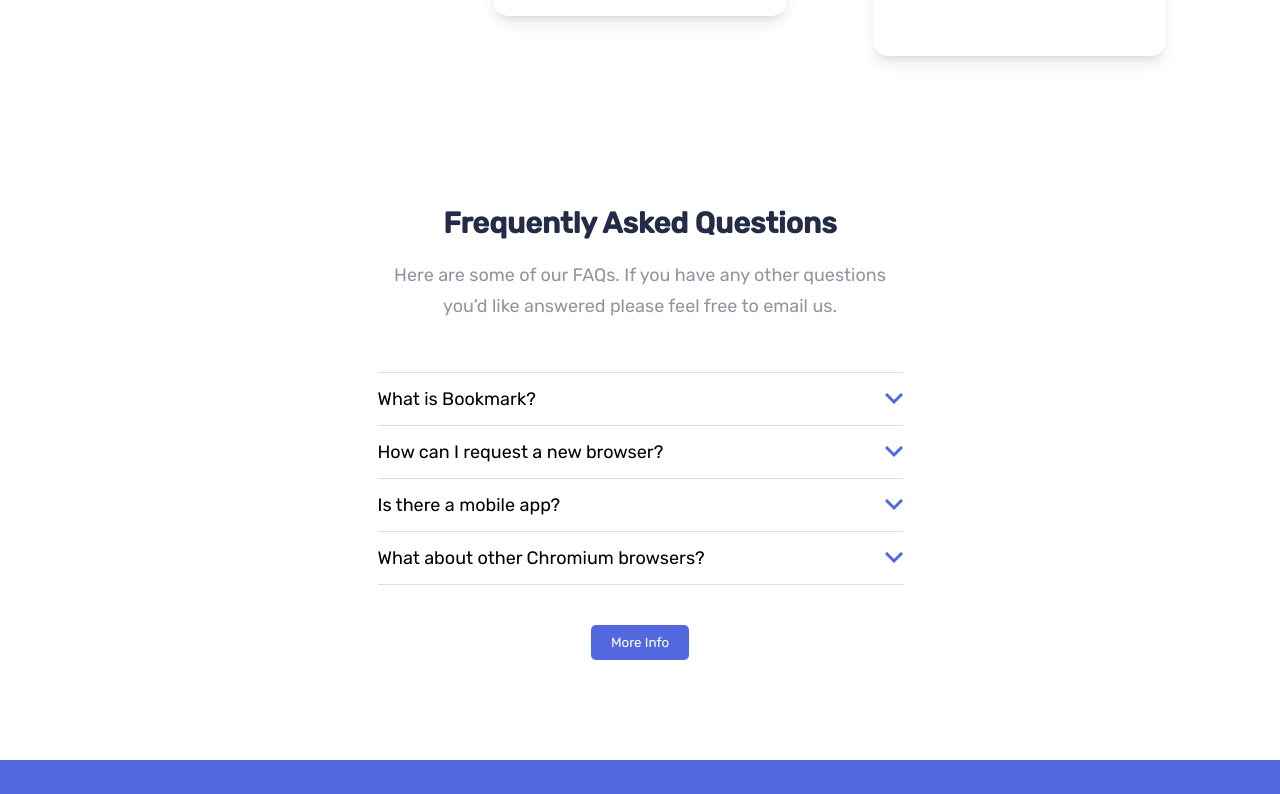
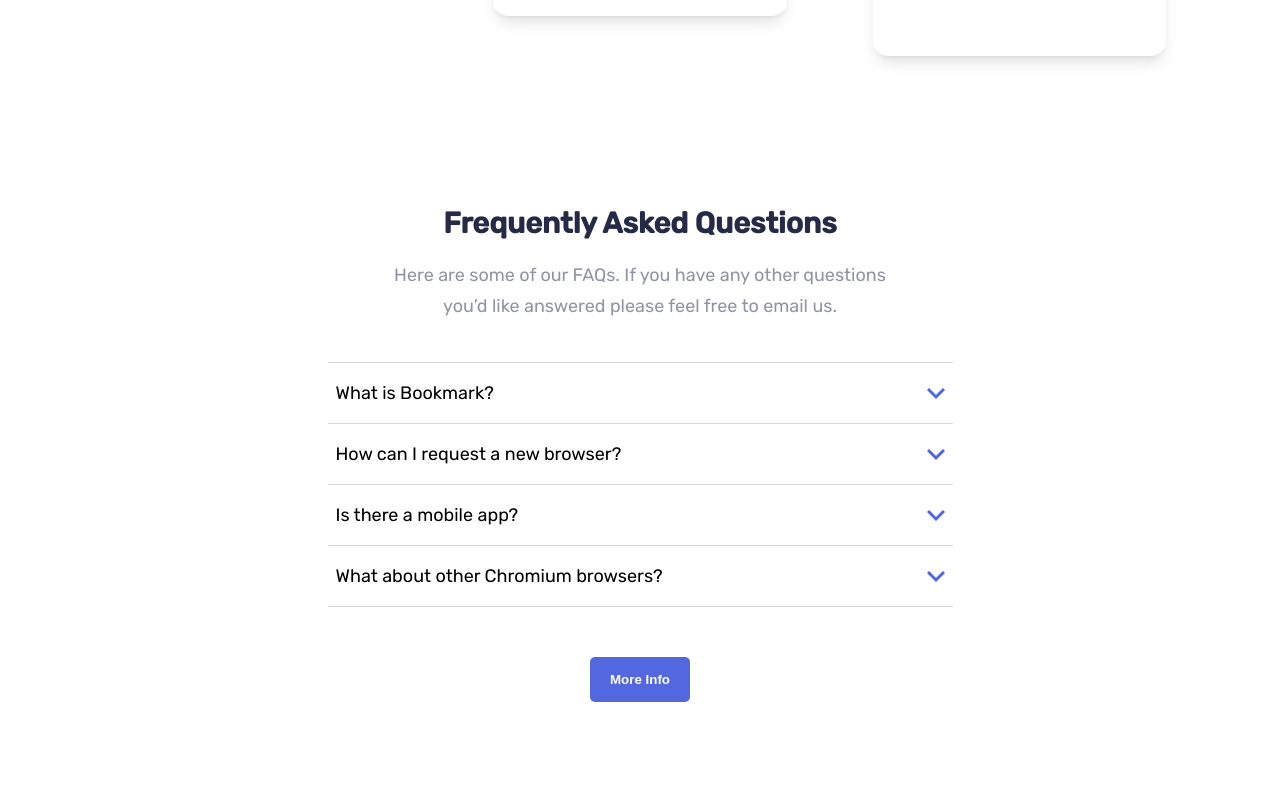
Before and after one commit to data-sets/bookmark-landing-page, a React (Create React App) app: page / in a window 1280 px wide. Shown: the part 2003-2797 px from the top of the page. Built offline with nearby package versions, Linux system fonts and the light colour scheme.

Commit message:
added: accordion

```diff
--- a/src/App.js
+++ b/src/App.js
@@ -1,7 +1,7 @@
 import { BrowserRouter as Router, Routes, Route } from "react-router-dom";
 
-import Index from "./assets/modules/Index";
 import NoMatch from "./assets/modules/NoMatch";
+import Default from "./assets/modules/Default";
 
 import "./dist/style.css";
 
@@ -9,7 +9,7 @@
   return (
     <Router>
       <Routes>
-        <Route path="/" element={<Index />} />
+        <Route path="/" element={<Default />} />
         <Route path="*" element={<NoMatch />} />
       </Routes>
     </Router>
--- a/src/assets/modules/Index.jsx
+++ b/src/assets/modules/Default.jsx
@@ -3,6 +3,7 @@
 import Extension from "./Extensions";
 import Faq from "./Faq";
 import Footer from "./Footer";
+
 export default function Index() {
   return (
     <>
--- a/src/assets/modules/Faq.jsx
+++ b/src/assets/modules/Faq.jsx
@@ -1,5 +1,28 @@
 import React, { Component } from "react";
-import Arrow from "../images/icon-arrow.svg";
+
+import FaqItem from "../modules/data/FaqItem";
+
+export const faqs = [
+  {
+    question: "What is Bookmark?",
+    answer:
+      "Tenetur ullam rerum ad iusto possimus sequi mollitia dolore sunt quam praesentium. Vivamus luctus eros aliquet convallis ultricies. Mauris augue massa, ultricies non ligula.",
+  },
+  {
+    question: "How can I request a new browser?",
+    answer: `Vivamus luctus eros aliquet convallis ultricies. Mauris augue massa, ultricies non ligula. Suspendisse imperdiet. Vivamus luctus eros aliquet convallis ultricies. Mauris augue massa, ultricies non ligula. `,
+  },
+  {
+    question: "Is there a mobile app?",
+    answer:
+      "Suspendisse imperdie tVivamus luctus eros aliquet convallis ultricies. Mauris augue massa, ultricies non ligula. Suspendisse imperdiet.",
+  },
+  {
+    question: "What about other Chromium browsers?",
+    answer:
+      "Blanditiis aliquid adipisci quisquam reiciendis voluptates itaque. Vivamus luctus eros aliquet convallis ultricies. Mauris augue massa, ultricies non ligula.",
+  },
+];
 
 export default class Faq extends Component {
   render() {
@@ -16,44 +39,9 @@
             </div>
             <div>
               <ul>
-                <li>
-                  <div>
-                    <h3>What is Bookmark?</h3>
-                  </div>
-                  <div>
-                    <img src={Arrow} alt="Dropdown Arrow" />
-                  </div>
-                </li>
-                <li>
-                  <div>
-                    <h3>How can I request a new browser?</h3>
-                  </div>
-                  <div>
-                    <div>
-                      <img src={Arrow} alt="Dropdown Arrow" />
-                    </div>
-                  </div>
-                </li>
-                <li>
-                  <div>
-                    <h3>Is there a mobile app?</h3>
-                  </div>
-                  <div>
-                    <div>
-                      <img src={Arrow} alt="Dropdown Arrow" />
-                    </div>
-                  </div>
-                </li>
-                <li>
-                  <div>
-                    <h3>What about other Chromium browsers?</h3>
-                  </div>
-                  <div>
-                    <div>
-                      <img src={Arrow} alt="Dropdown Arrow" />
-                    </div>
-                  </div>
-                </li>
+                {faqs.map((faq, index) => (
+                  <FaqItem key={index} faq={faq} />
+                ))}
               </ul>
               <div className="btn-container">
                 <button className="btn-container__btn">More Info</button>
--- /dev/null
+++ b/src/assets/modules/data/FaqItem.jsx
@@ -0,0 +1,43 @@
+import { useState } from "react";
+import { useRef } from "react";
+import Arrow from "./icon-arrow.svg";
+
+const FaqItem = ({ faq }) => {
+  const [clicked, setClicked] = useState(false);
+  const contentEl = useRef();
+
+  const { question, answer } = faq;
+
+  const handleToggle = () => {
+    setClicked((prev) => !prev);
+  };
+
+  return (
+    <li className={`accordion_item ${clicked ? "active" : ""}`}>
+      <button className="button" onClick={handleToggle}>
+        {question}
+        <span className="control">
+          {clicked ? (
+            <img className="arrow" src={Arrow} alt="Arrow Icon" />
+          ) : (
+            <img src={Arrow} alt="Arrow Icon" />
+          )}{" "}
+        </span>
+      </button>
+
+      <div
+        ref={contentEl}
+        className="answer_wrapper"
+        style={
+          clicked
+            ? { height: contentEl.current.scrollHeight }
+            : { height: "0px" }
+        }
+      >
+        <div className="answer">{answer}</div>
+      </div>
+    </li>
+  );
+};
+
+export default FaqItem;
--- a/src/assets/scss/globals/_main.scss
+++ b/src/assets/scss/globals/_main.scss
@@ -67,7 +67,7 @@
       display: flex;
       gap: 40px;
       text-transform: uppercase;
-      font-size: 1rem;
+      font-size: 16px;
       li {
         a {
           transition: 1s;
@@ -85,7 +85,7 @@
             transition: 1s;
             &:hover {
               background: v.$white;
-              color: v.$very-dark-blue;
+              color: v.$soft-red;
               border: 2px solid v.$soft-red;
             }
           }
@@ -103,6 +103,12 @@
     width: 100%;
     max-width: 1104px;
     margin: 0 auto;
+    h1 {
+      padding-block: 20px;
+    }
+    p {
+      padding-bottom: 20px;
+    }
   }
   & > div {
     display: grid;
@@ -196,6 +202,22 @@
         p {
           line-height: 1.7;
           padding-bottom: 50px;
+        }
+      }
+      &:last-child {
+        button {
+          background-color: v.$soft-blue;
+          color: v.$white;
+          padding: 20px 40px;
+          font-family: inherit;
+          margin-top: 20px;
+          border-radius: 5px;
+          transition: 0.2s;
+          &:hover {
+            background-color: v.$white;
+            color: v.$soft-blue;
+            border: 2px solid v.$soft-blue;
+          }
         }
       }
     }
@@ -358,48 +380,85 @@
         }
       }
       &:last-child {
-        max-width: 525px;
+        width: 100%;
+        max-width: 625px;
         margin: 0 auto;
-        ul {
-          margin-top: 50px;
-          border-block: 1px solid hsla(229, 8%, 60%, 0.3);
-          li {
-            display: flex;
-            justify-content: space-evenly;
-            cursor: pointer;
-            padding: 15px 0;
-            h3 {
-              font-family: inherit;
-              font-size: 1rem;
-              font-weight: normal;
-              text-align: left;
-            }
-            &:nth-child(2) {
-              border-block: 1px solid hsla(229, 8%, 60%, 0.3);
-            }
-            &:nth-child(3) {
-              border-bottom: 1px solid hsla(229, 8%, 60%, 0.3);
+        div {
+          display: grid;
+          justify-content: center;
+          button {
+            background: v.$soft-blue;
+            color: v.$white;
+            padding: 15px 20px;
+            border-radius: 5px;
+            font-weight: bold;
+            margin-top: 50px;
+            transition: 0.5s ease-in-out;
+            &:hover {
+              border: 2px solid v.$soft-blue;
+              background-color: v.$white;
+              color: v.$soft-blue;
             }
           }
         }
-
-        .btn-container {
-          display: flex;
-          justify-content: center;
-          align-items: center;
+        ul {
           margin-top: 40px;
-          &__btn {
-            background: v.$soft-blue;
-            color: v.$white;
-            padding: 10px 20px;
-            border-radius: 5px;
-            font-family: inherit;
+          li {
+            border-top: 1px solid #d7d7d7;
+            &:last-child {
+              border-bottom: 1px solid #d7d7d7;
+            }
+            button {
+              font-size: 1rem;
+              text-align: left;
+              display: flex;
+              flex-wrap: wrap;
+              width: 100%;
+              justify-content: space-between;
+              align-items: center;
+              padding: 18px 8px;
+              cursor: pointer;
+              border: none;
+              background: none;
+              font-family: v.$font-stack;
+              &:hover {
+                color: v.$soft-red;
+              }
+            }
+            .answer_wrapper {
+              height: 0;
+              overflow: hidden;
+              transition: height ease 0.2s;
+              .answer {
+                text-align: left;
+                padding: 20px 6px;
+                color: v.$grayish-blue;
+                line-height: 1.7;
+              }
+            }
           }
         }
       }
     }
   }
 }
+
+.accordion {
+  list-style: none;
+}
+
+.control {
+  font-size: 20px;
+  .arrow {
+    rotate: 180deg;
+  }
+}
+
+/* activate toggle */
+.accordion_item.active .button span {
+  color: red;
+}
+
 .footer-contact-section {
   background-color: v.$soft-blue;
   padding: 50px 70px;
@@ -434,6 +493,13 @@
         color: v.$white;
         padding-inline: 20px;
         height: 40px;
+        border-radius: 5px;
+
+        &:hover {
+          background-color: v.$white;
+          border: 2px solid v.$soft-red;
+          color: v.$soft-red;
+        }
       }
     }
   }
```
Also changed, not shown: src/assets/modules/data/icon-arrow.svg (renamed from src/assets/images/icon-arrow.svg), src/dist/style.css, 1 other file (tests, documents, lock files or other folders).
